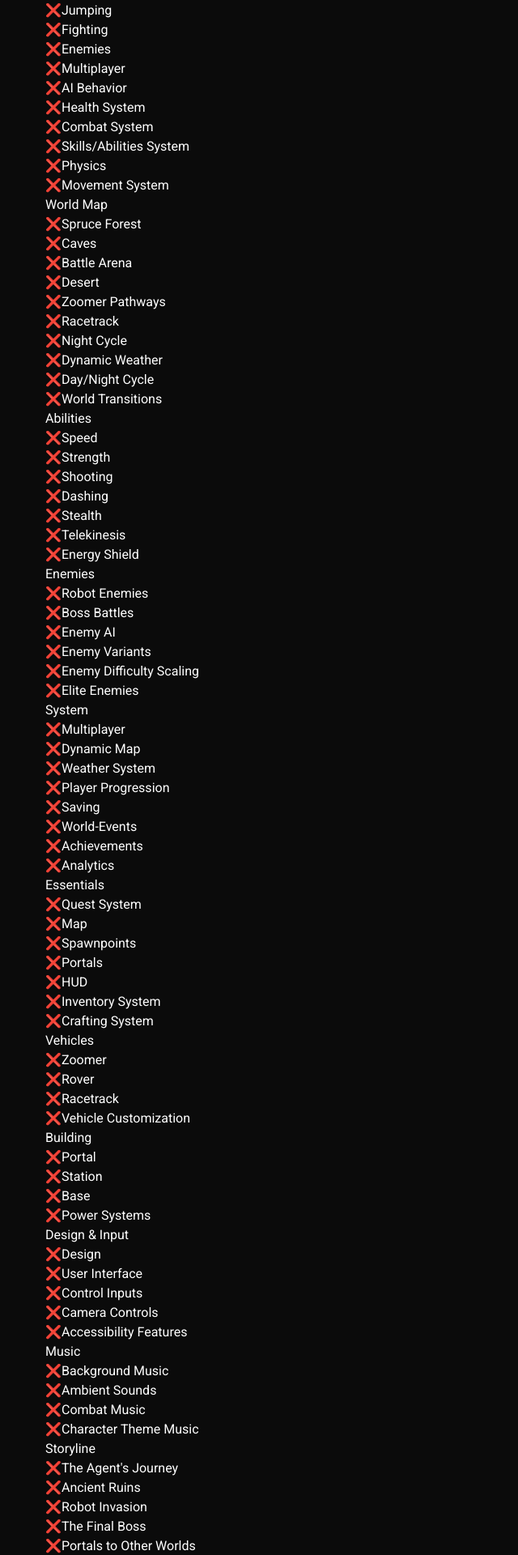
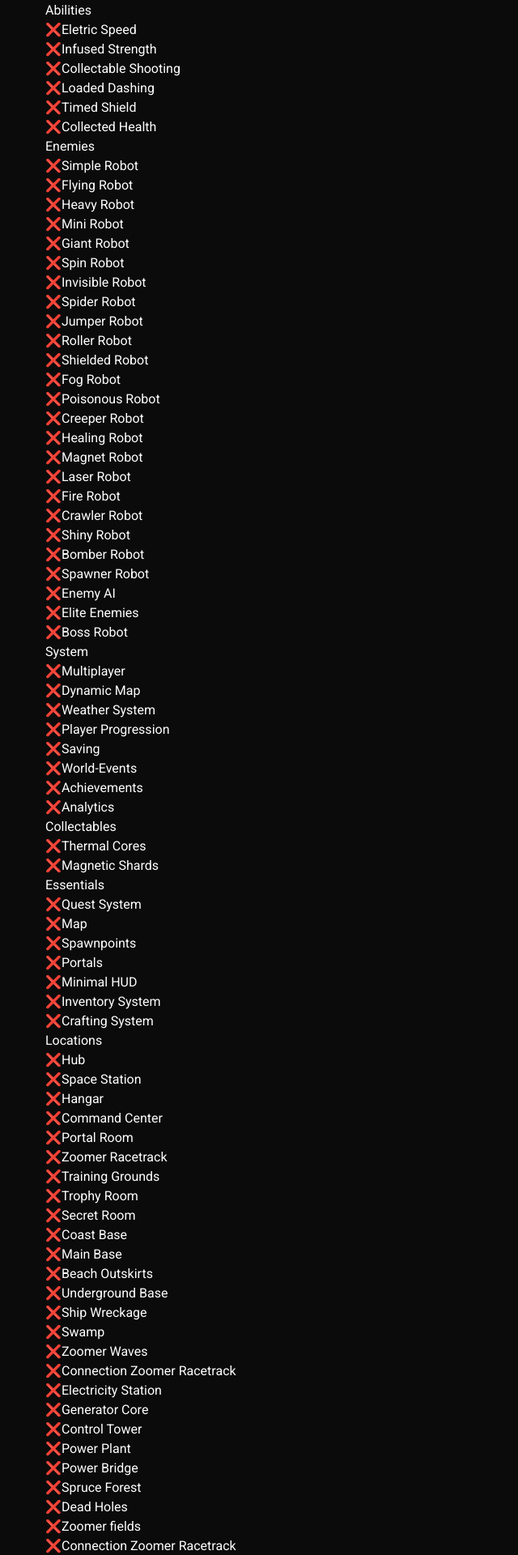
Before and after one commit to MaiaLabsNet/gamechisel, a Next.js app: page /game in a window 1280 px wide. Shown: the part 1900-3820 px from the top of the page at 81% size, without its empty margins (0-640 px from the left). Built offline with nearby package versions, Linux system fonts and the light colour scheme.

Commit message:
progress

```diff
--- a/src/components/game/Development.tsx
+++ b/src/components/game/Development.tsx
@@ -1,7 +1,9 @@
 // DevelopmentSection.tsx
 
 // Imports
+import { GiJungle } from "react-icons/gi";
 import SectionHeader from "../base/SectionHeader";
+import { SiConventionalcommits } from "react-icons/si";
 
 export default function Development() {
   const developmentFeatures = [
@@ -9,30 +11,16 @@ export default function Development() {
       category: "Character Features",
       items: [
         { name: "Main Character", isDone: false },
-        {
-          name: "Character Abilities",
-          isDone: false,
-          subitems: [
-            { name: "Speed", isDone: false },
-            { name: "Strength", isDone: false },
-            { name: "Shooting", isDone: false },
-            { name: "Dashing", isDone: false },
-            { name: "Healing", isDone: false },
-            { name: "Throwing", isDone: false },
-          ],
-        },
-        { name: "Character Customization", isDone: false },
+        { name: "Character Abilities", isDone: false },
         { name: "Animation", isDone: false },
         { name: "Design", isDone: false },
-        { name: "Character Skin Variants", isDone: false },
         { name: "Character Voice Acting", isDone: false },
-        { name: "Facial Expressions", isDone: false },
       ],
     },
     {
       category: "Gameplay",
       items: [
-        { name: "Jumping", isDone: false },
+        { name: "Movement System", isDone: false },
         { name: "Fighting", isDone: false },
         { name: "Enemies", isDone: false },
         { name: "Multiplayer", isDone: false },
@@ -41,45 +29,47 @@ export default function Development() {
         { name: "Combat System", isDone: false },
         { name: "Skills/Abilities System", isDone: false },
         { name: "Physics", isDone: false },
-        { name: "Movement System", isDone: false },
-      ],
-    },
-    {
-      category: "World Map",
-      items: [
-        { name: "Spruce Forest", isDone: false },
-        { name: "Caves", isDone: false },
-        { name: "Battle Arena", isDone: false },
-        { name: "Desert", isDone: false },
-        { name: "Zoomer Pathways", isDone: false },
-        { name: "Racetrack", isDone: false },
-        { name: "Night Cycle", isDone: false },
-        { name: "Dynamic Weather", isDone: false },
-        { name: "Day/Night Cycle", isDone: false },
-        { name: "World Transitions", isDone: false },
       ],
     },
     {
       category: "Abilities",
       items: [
-        { name: "Speed", isDone: false },
-        { name: "Strength", isDone: false },
-        { name: "Shooting", isDone: false },
-        { name: "Dashing", isDone: false },
-        { name: "Stealth", isDone: false },
-        { name: "Telekinesis", isDone: false },
-        { name: "Energy Shield", isDone: false },
+        { name: "Eletric Speed", isDone: false },
+        { name: "Infused Strength", isDone: false },
+        { name: "Collectable Shooting", isDone: false },
+        { name: "Loaded Dashing", isDone: false },
+        { name: "Timed Shield", isDone: false },
+        { name: "Collected Health", isDone: false },
       ],
     },
     {
       category: "Enemies",
       items: [
-        { name: "Robot Enemies", isDone: false },
-        { name: "Boss Battles", isDone: false },
+        { name: "Simple Robot", isDone: false },
+        { name: "Flying Robot", isDone: false },
+        { name: "Heavy Robot", isDone: false },
+        { name: "Mini Robot", isDone: false },
+        { name: "Giant Robot", isDone: false },
+        { name: "Spin Robot", isDone: false },
+        { name: "Invisible Robot", isDone: false },
+        { name: "Spider Robot", isDone: false },
+        { name: "Jumper Robot", isDone: false },
+        { name: "Roller Robot", isDone: false },
+        { name: "Shielded Robot", isDone: false },
+        { name: "Fog Robot", isDone: false },
+        { name: "Poisonous Robot", isDone: false },
+        { name: "Creeper Robot", isDone: false },
+        { name: "Healing Robot", isDone: false },
+        { name: "Magnet Robot", isDone: false },
+        { name: "Laser Robot", isDone: false },
+        { name: "Fire Robot", isDone: false },
+        { name: "Crawler Robot", isDone: false },
+        { name: "Shiny Robot", isDone: false },
+        { name: "Bomber Robot", isDone: false },
+        { name: "Spawner Robot", isDone: false },
         { name: "Enemy AI", isDone: false },
-        { name: "Enemy Variants", isDone: false },
-        { name: "Enemy Difficulty Scaling", isDone: false },
         { name: "Elite Enemies", isDone: false },
+        { name: "Boss Robot", isDone: false },
       ],
     },
     {
@@ -96,6 +86,13 @@ export default function Development() {
       ],
     },
     {
+      category: "Collectables",
+      items: [
+        { name: "Thermal Cores", isDone: false },
+        { name: "Magnetic Shards", isDone: false },
+      ],
+    },
+    {
       category: "Essentials",
       items: [
         {
@@ -108,9 +105,58 @@ export default function Development() {
           isDone: false,
           subitems: [{ name: "Portals", isDone: false }],
         },
-        { name: "HUD", isDone: false },
+        { name: "Minimal HUD", isDone: false },
         { name: "Inventory System", isDone: false },
         { name: "Crafting System", isDone: false },
+      ],
+    },
+    {
+      category: "Locations",
+      items: [
+        {
+          name: "Hub",
+          isDone: false,
+          level: "Level 0",
+          subitems: [
+            { name: "Space Station", isDone: false },
+            { name: "Hangar", isDone: false },
+            { name: "Command Center", isDone: false },
+            { name: "Portal Room", isDone: false },
+            { name: "Zoomer Racetrack", isDone: false },
+            { name: "Training Grounds", isDone: false },
+            { name: "Trophy Room", isDone: false },
+            { name: "Secret Room", isDone: false },
+          ],
+        },
+        {
+          name: "Coast Base",
+          isDone: false,
+          level: "Level 1",
+          subitems: [
+            { name: "Main Base", isDone: false },
+            { name: "Beach Outskirts", isDone: false },
+            { name: "Underground Base", isDone: false },
+            { name: "Ship Wreckage", isDone: false },
+            { name: "Swamp", isDone: false },
+            { name: "Zoomer Waves", isDone: false },
+            { name: "Connection Zoomer Racetrack", isDone: false },
+          ],
+        },
+        {
+          name: "Electricity Station",
+          isDone: false,
+          level: "Level 2",
+          subitems: [
+            { name: "Generator Core", isDone: false },
+            { name: "Control Tower", isDone: false },
+            { name: "Power Plant", isDone: false },
+            { name: "Power Bridge", isDone: false },
+            { name: "Spruce Forest", isDone: false },
+            { name: "Dead Holes", isDone: false },
+            { name: "Zoomer fields", isDone: false },
+            { name: "Connection Zoomer Racetrack", isDone: false },
+          ],
+        },
       ],
     },
     {
@@ -119,7 +165,6 @@ export default function Development() {
         { name: "Zoomer", isDone: false },
         { name: "Rover", isDone: false },
         { name: "Racetrack", isDone: false },
-        { name: "Vehicle Customization", isDone: false },
       ],
     },
     {
@@ -129,6 +174,8 @@ export default function Development() {
         { name: "Station", isDone: false },
         { name: "Base", isDone: false },
         { name: "Power Systems", isDone: false },
+        { name: "Items", isDone: false },
+        { name: "Weapons", isDone: false },
       ],
     },
     {
```
